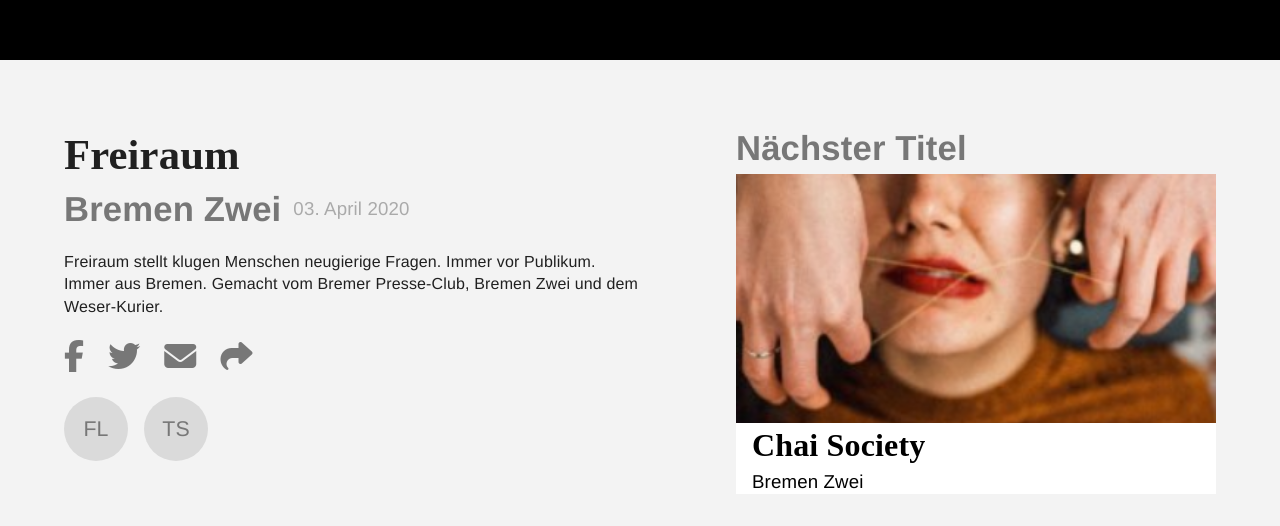
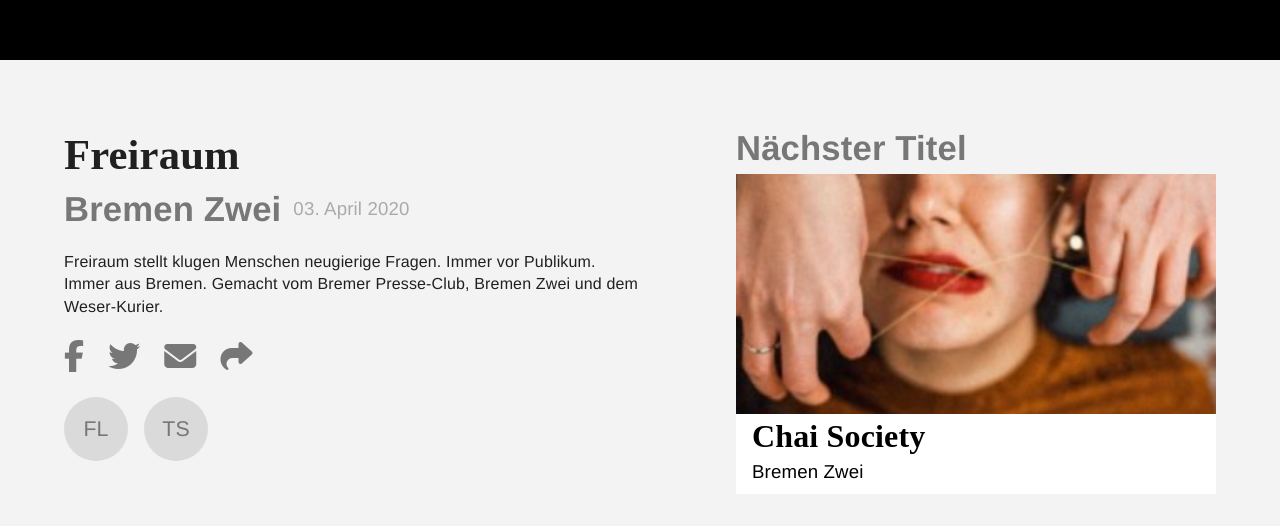
Before and after one commit to iUltimateLP/stream., a React (Create React App) app: page /watch/1 in a window 1280 px wide. Shown: the part 740-1266 px from the top of the page. Built offline with nearby package versions, Linux system fonts and the light colour scheme; a web font is replaced by a local one.

Commit message:
Looks better...

```diff
--- a/src/components/App.css
+++ b/src/components/App.css
@@ -218,7 +218,7 @@
 
 .media-tile-cover-wrapper {
     width: 100%;
-	height: 78%;
+	height: 75%;
 	overflow: hidden;
 }
 
```
